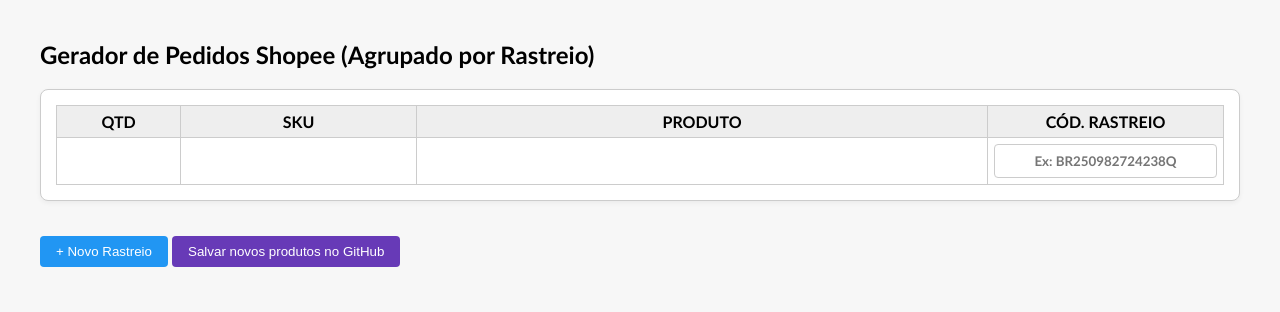
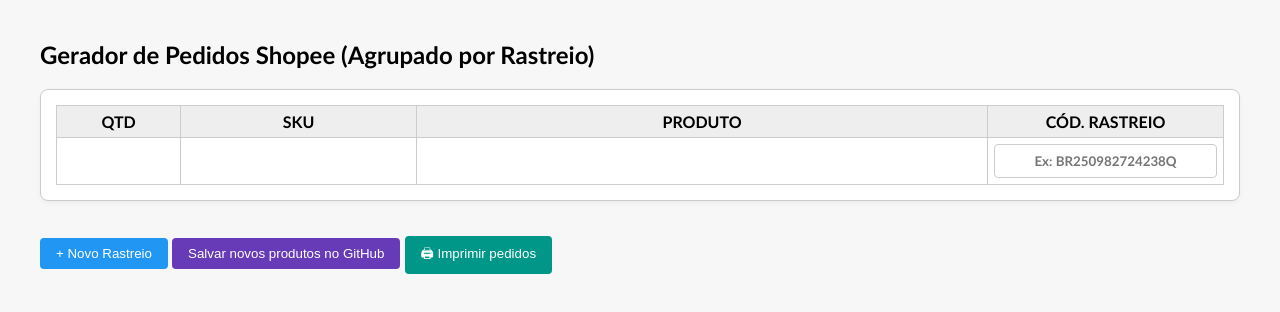
Before and after one commit to tiagopinho/PedidosDrop, a plain HTML site: page index.html in a window 1280 px wide. Drawn offline with Linux system fonts and the light colour scheme.

Commit message:
index.html

```diff
--- a/index.html
+++ b/index.html
@@ -52,6 +52,7 @@
 
 <button id="addRastreioBtn" class="add-rastreio">+ Novo Rastreio</button>
 <button id="salvarBtn" class="salvar">Salvar novos produtos no GitHub</button>
+<button id="printBtn" class="salvar" style="background:#009688;">🖨 Imprimir pedidos</button>
 
 <script>
 let produtos = [];
```
